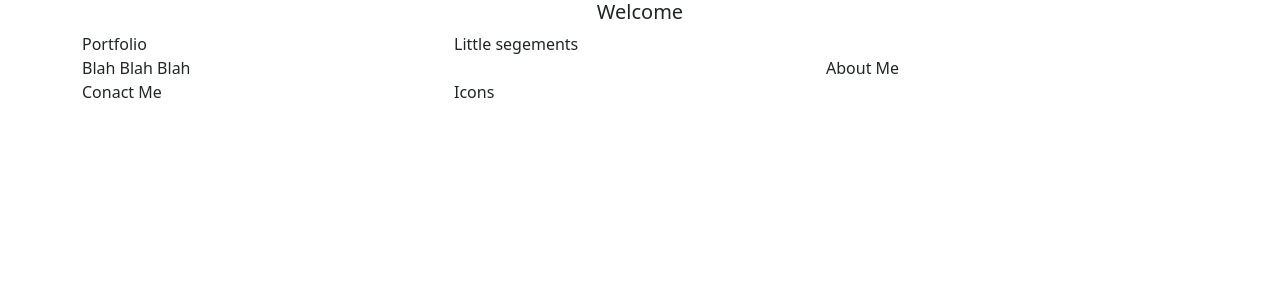
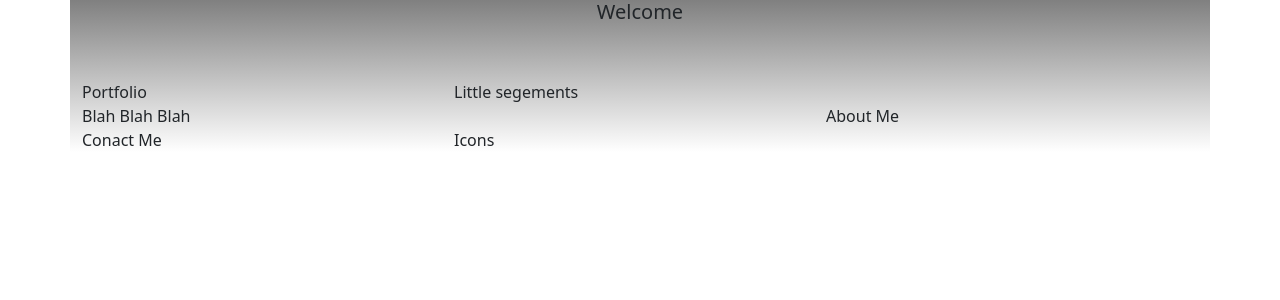
Before and after one commit to MahabaHubba/Portfolio, a React (Create React App) app in the folder my-app/: page / in a window 1280 px wide. Shown: the top 300 px of the page. Built offline with nearby package versions, Linux system fonts and the light colour scheme.

Commit message:
CSS addiion
Increasing height of welcome box to appropriate level and shows there is a change in gradient

```diff
--- a/my-app/src/App.css
+++ b/my-app/src/App.css
@@ -2,3 +2,7 @@
     background: linear-gradient(to bottom, grey, white);
     /* Adjust the direction and colors as needed */
   }
+
+  .welcome {
+    height: 10vh;
+  }
--- a/my-app/src/App.js
+++ b/my-app/src/App.js
@@ -26,11 +26,11 @@ import 'bootstrap/dist/css/bootstrap.min.css';
 function App() {
   return (
     //Overall Container
-    <div class="container">
+    <div class="container gradient-bg">
 
     <div class="row ">
 
-    <div class="col-12">
+    <div class="col-12 welcome">
     <h5 className="text-center"> Welcome </h5>
     </div>
 
```
